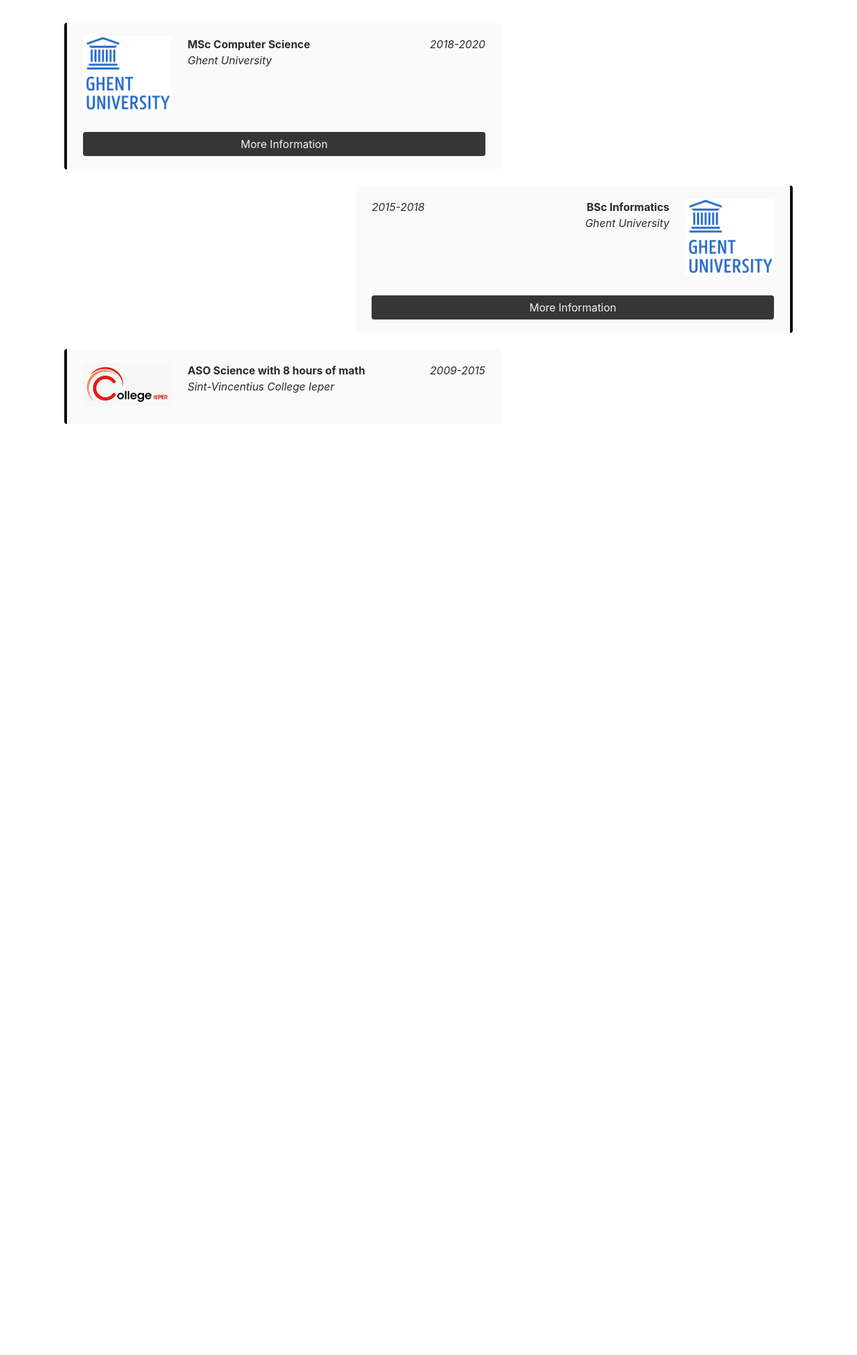
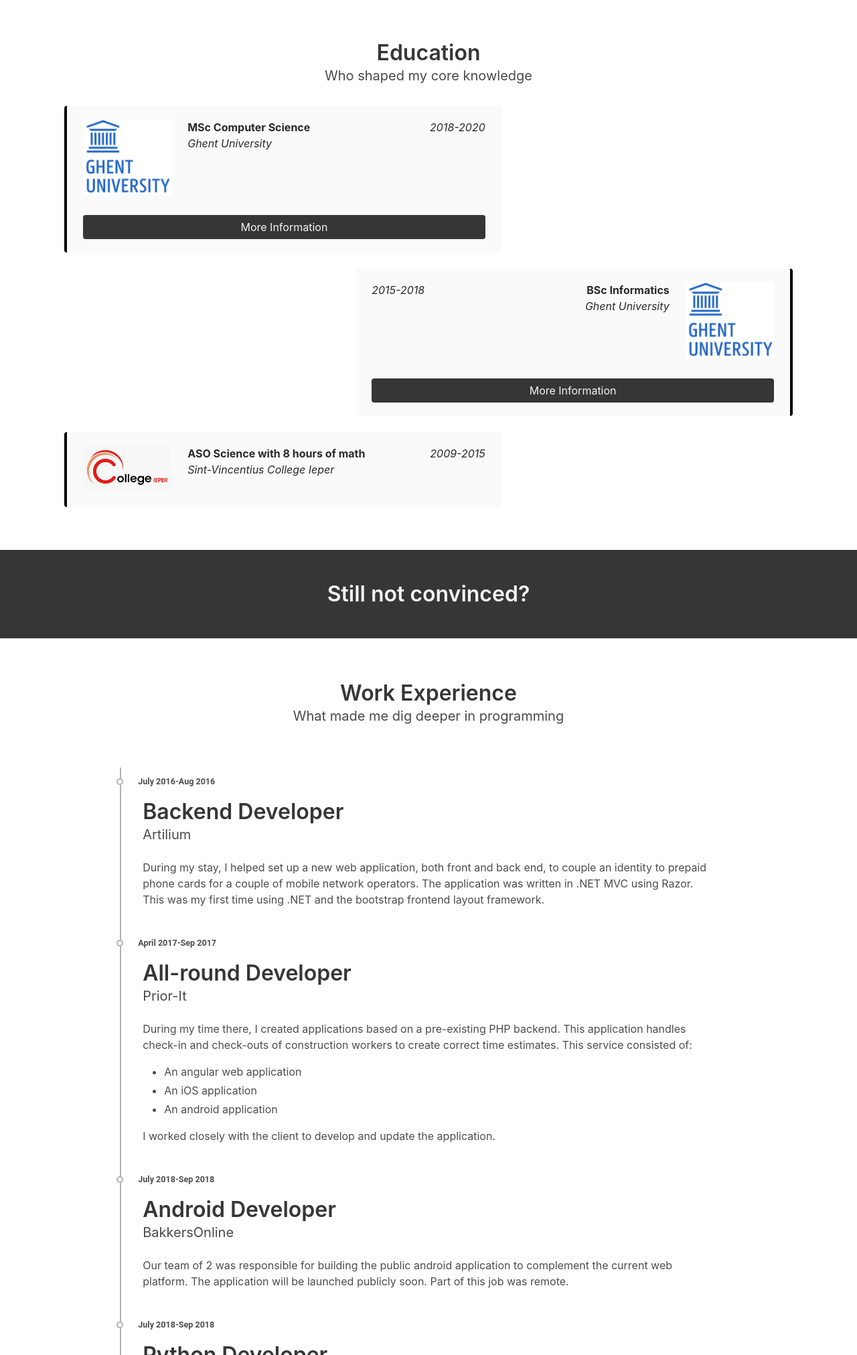
Before and after one commit to Dragoncall/Dragoncall.github.io, a plain HTML site: page index.html in a window 1280 px wide. Shown: the part 777-2800 px from the top of the page at 67% size. Before the commit the page ends 1410 px from the top, so only its background shows below. Drawn offline with Linux system fonts and the light colour scheme.

Commit message:
Reworked some design, added splitting blocks and added my work experiences

```diff
--- a/index.html
+++ b/index.html
@@ -6,6 +6,7 @@
     <title>Karel Vanden Bussche</title>
     <link rel="stylesheet" href="bulma.min.css">
     <link rel="stylesheet" href="style.css">
+    <link rel="stylesheet" href="timeline.css">
     <script defer src="https://use.fontawesome.com/releases/v5.3.1/js/all.js"></script>
 </head>
 <body>
@@ -28,12 +29,15 @@
         <nav class="tabs">
             <div class="container">
                 <ul>
+                    <!--
+                    TODO: fill this in with my own tabs (education, ...)
                     <li class="is-active"><a>Overview</a></li>
                     <li><a>Modifiers</a></li>
                     <li><a>Grid</a></li>
                     <li><a>Elements</a></li>
                     <li><a>Components</a></li>
                     <li><a>Layout</a></li>
+                    -->
                 </ul>
             </div>
         </nav>
@@ -44,17 +48,30 @@
 
     <!-- Title -->
     <h1 class="title has-text-centered">Who am I?</h1>
-    <h2 class="subtitle has-text-centered">Or what is my goal</h2>
+    <h2 class="subtitle has-text-centered">What is my goal</h2>
     <p class="has-text-centered">I am a curious and inquisitive computer science student. My expertise lies in multiple subdomains: Android, iOS, backend, frontend and algorithms. I am always looking for the next challenge to ameliorate my skills and knowledge, in my own field or a neighbouring one.</p>
     <p class="has-text-weight-bold has-text-centered">And this is my resume!</p>
+    <!-- Title -->
 </div>
 
-<div class="container is-fluid default-margin">
+<section class="hero is-dark mid-hero">
+    <!-- Hero content -->
+    <div class="hero-body">
+        <div class="container has-text-centered">
+            <h1 class="title">
+                Now for my skills
+            </h1>
+        </div>
+    </div>
+</section>
+
+<!-- Education -->
+<div class="container is-fluid default-margin no-overflow-container">
 
     <!-- Title -->
-    <div class="title-block">
+    <div class="">
         <h1 class="title has-text-centered">Education</h1>
-        <h2 class="subtitle has-text-centered">Or who shaped my core knowledge</h2>
+        <h2 class="subtitle has-text-centered">Who shaped my core knowledge</h2>
     </div>
     <!-- Title -->
 
@@ -212,6 +229,88 @@
         </article>
     </div>
 </div>
+<!-- Education -->
+
+<section class="hero is-dark mid-hero">
+    <!-- Hero content -->
+    <div class="hero-body">
+        <div class="container has-text-centered">
+            <h1 class="title">
+                Still not convinced?
+            </h1>
+        </div>
+    </div>
+</section>
+
+<!-- Work Experience -->
+<div class="container default-margin">
+    <!-- Title -->
+    <div class="title-block">
+        <h1 class="title has-text-centered">Work Experience</h1>
+        <h2 class="subtitle has-text-centered">What made me dig deeper in programming</h2>
+    </div>
+    <!-- Title -->
+
+    <div class="container">
+
+        <div class="timeline-item" date-is='July 2016-Aug 2016'>
+            <h1 class="title">Backend Developer</h1>
+            <h2 class="subtitle">Artilium</h2>
+            <p>
+                During my stay, I helped set up a new web application, both front and back end, to couple an identity to prepaid phone cards for a couple of mobile network operators. The application was written in .NET MVC using Razor. This was my first time using .NET and the bootstrap frontend layout framework.
+            </p>
+        </div>
+
+        <div class="timeline-item" date-is='April 2017-Sep 2017'>
+            <h1 class="title">All-round Developer</h1>
+            <h2 class="subtitle">Prior-It</h2>
+            <div class="content">
+                <p>
+                    During my time there, I created applications based on a pre-existing PHP backend. This application handles check-in and check-outs of construction workers to create correct time estimates. This service consisted of:
+                </p>
+                <ul>
+                    <li>An angular web application</li>
+                    <li>An iOS application</li>
+                    <li>An android application</li>
+                </ul>
+                <p>I worked closely with the client to develop and update the application.</p>
+            </div>
+        </div>
+
+        <div class="timeline-item" date-is='July 2018-Sep 2018'>
+            <h1 class="title">Android Developer</h1>
+            <h2 class="subtitle">BakkersOnline</h2>
+            <p>
+                Our team of 2 was responsible for building the public android application to complement the current web platform. The application will be launched publicly soon. Part of this job was remote.
+            </p>
+        </div>
+
+        <div class="timeline-item" date-is='July 2018-Sep 2018'>
+            <h1 class="title">Python Developer</h1>
+            <h2 class="subtitle">Ghent University</h2>
+            <div class="content">
+                <p>
+                    My job consisted of:
+                </p>
+                <ul>
+                    <li>Creating solutions for complex bio-informatics algorithms based on the exercises of <a href="http://rosalind.info/problems/locations/">Rosalind</a></li>
+                    <li>Expanding the online programming education platform of the university</li>
+                </ul>
+            </div>
+        </div>
+
+
+        <div class="timeline-item" date-is='This Summer'>
+            <h1 class="title">Internship</h1>
+            <h2 class="subtitle">Your Company</h2>
+            <div class="content">
+                <p>Will your company give me an internship where I can use my skills in a challenging and enriching way?</p>
+            </div>
+        </div>
+
+    </div>
+</div>
+<!-- Work Experience -->
 
 </body>
 </html>
--- a/style.css
+++ b/style.css
@@ -1,6 +1,7 @@
 #hero-main {
     position: relative;
     background: #00000090;
+    margin-bottom: 64px;
 }
 
 #hero-main:after {
@@ -25,6 +26,10 @@
     margin: 32px;
 }
 
+.double-margin {
+    margin: 64px;
+}
+
 .education-block {
     width: 60%;
 }
@@ -42,3 +47,12 @@
 .modal-margin {
     padding: 64px;
 }
+
+.no-overflow-container {
+    overflow: hidden;
+}
+
+.mid-hero {
+    margin-top: 64px;
+    margin-bottom: 64px;
+}
--- /dev/null
+++ b/timeline.css
@@ -0,0 +1,42 @@
+.container {
+    max-width: 1024px;
+    width: 90%;
+    margin: 0 auto;
+}
+
+.timeline-item {
+    padding: 3em 2em 2em;
+    position: relative;
+    color: rgba(0, 0, 0, 0.7);
+    border-left: 2px solid rgba(0, 0, 0, 0.3);
+}
+.timeline-item p {
+    font-size: 1rem;
+}
+.timeline-item::before {
+    content: attr(date-is);
+    position: absolute;
+    left: 2em;
+    font-weight: bold;
+    top: 1em;
+    display: block;
+    font-family: 'Roboto', sans-serif;
+    font-weight: 700;
+    font-size: .785rem;
+}
+.timeline-item::after {
+    width: 10px;
+    height: 10px;
+    display: block;
+    top: 1em;
+    position: absolute;
+    left: -7px;
+    border-radius: 10px;
+    content: '';
+    border: 2px solid rgba(0, 0, 0, 0.3);
+    background: white;
+}
+.timeline-item:last-child {
+    -o-border-image: linear-gradient(to bottom, rgba(0, 0, 0, 0.3) 60%, rgba(0, 0, 0, 0)) 1 100%;
+    border-image: linear-gradient(to bottom, rgba(0, 0, 0, 0.3) 60%, rgba(0, 0, 0, 0)) 1 100%;
+}
```
